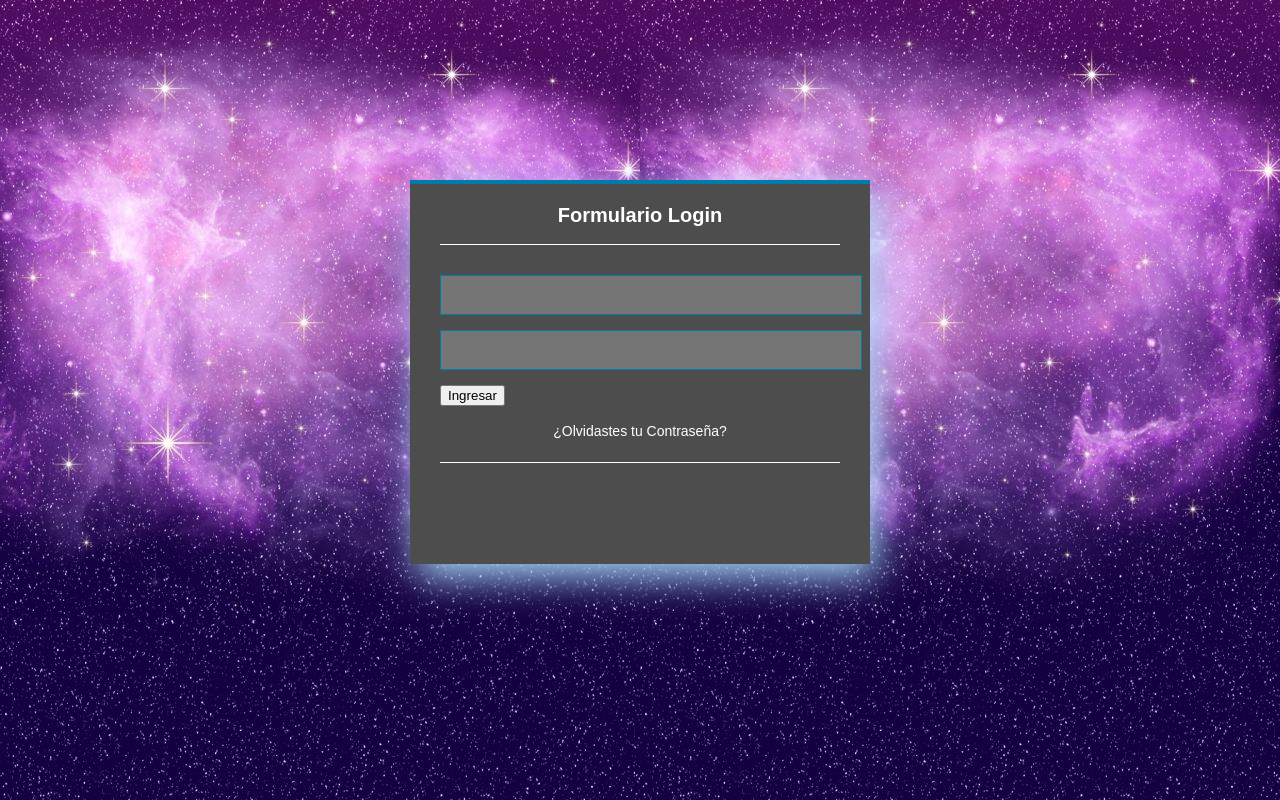
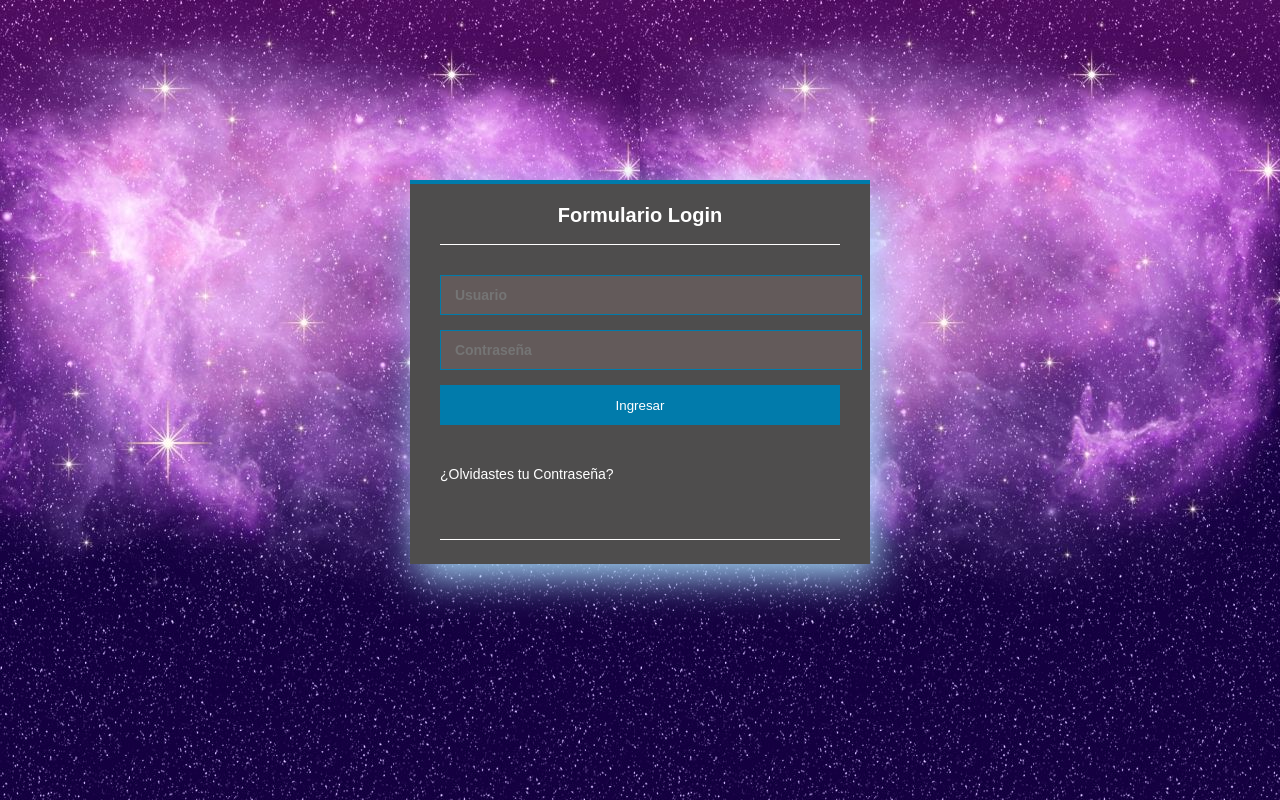
Before and after one commit to frida8130/act9, a plain HTML site: page index.html in a window 1280 px wide. Drawn offline with Linux system fonts and the light colour scheme.

Commit message:
Add files via upload

```diff
--- a/index.html
+++ b/index.html
@@ -9,7 +9,7 @@
         <h5> Formulario Login </h5 >
          <input  class = " controls " type = " text " name = " usuario " value = "" placeholder = " Usuario " >
         <input  class = " controls " type = " password " name = " contrasena " value = "" placeholder = " Contraseña " >
-            <input type="submit" class=" btn btn-green" value="Ingresar">
+        <input  class = " buttons" type = "submit" name = "" value = "Ingresar"
       <P> <a  href = " # " > ¿Olvidastes tu Contraseña? </a > </p >
 </section>
 </body>
--- a/style.css
+++ b/style.css
@@ -1,4 +1,3 @@
-
 {
     margin: 0;
    padding: 0;
@@ -29,22 +28,22 @@ body{
  font-size: 20px;
 }
 .controls{
-    color:rgb(230, 230, 230);
+    color:rgb(255, 255, 255);
    width: 100%;
     border:1px solid#017bab ;
     margin-bottom: 15px;
     padding:11px 10px;
-    background:#767575;
+    background:#635a5a;
     font-size:14px ;
    font-weight: bold;
 }
-.buttoms{
+.buttons{
     width: 100%;
     height: 40px;
     background:#017bab;
     border:  none;
-color:white;
-margin-bottom: 16px;
+    color:white;
+     margin-bottom: 40px;
 }
 .form-login p{
     height: 40px;
```
